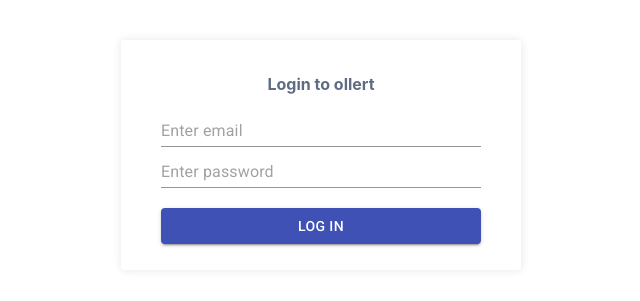
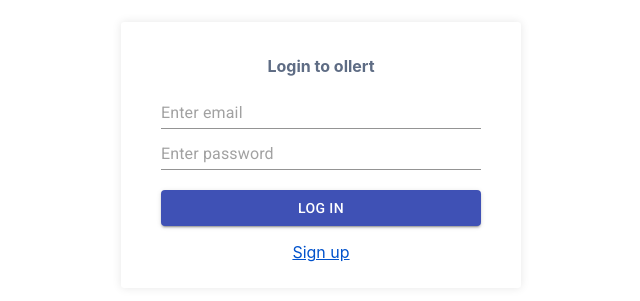
Before and after one commit to AlcidesA/ollert-client, a React (Create React App) app: page /login in a window 1280 px wide. Shown: the part 245-546 px from the top of the page, without its empty margins (319-959 px from the left). Built offline with nearby package versions, Linux system fonts and the light colour scheme; no server answers.

Commit message:
add signup link on login

```diff
--- a/src/views/Login/index.tsx
+++ b/src/views/Login/index.tsx
@@ -2,7 +2,7 @@
 import * as Yup from 'yup'
 import { useFormik } from 'formik'
 import { useHistory } from 'react-router-dom'
-import { Section, Title, Wrapper } from './styles'
+import { Section, Title, Wrapper, StyledLink } from './styles'
 import { Button, TextField, Box } from '@material-ui/core'
 import Api from '../../providers/Api'
 
@@ -63,6 +63,8 @@
             <Button fullWidth type="submit" color="primary" variant="contained">Log in</Button>
           </Box>
         </form>
+
+        <StyledLink to="/signup">Sign up</StyledLink>
       </Wrapper>
     </Section>
   )
--- a/src/views/Login/styles.ts
+++ b/src/views/Login/styles.ts
@@ -1,3 +1,4 @@
+import { Link } from 'react-router-dom'
 import styled from 'styled-components'
 
 export const Section = styled.section`
@@ -11,6 +12,7 @@
     max-width: 25rem;
     border-radius: 0.2rem;
     padding: 1.625rem 2.5rem;
+    text-align: center;
 
     @media (min-width: 768px){
         background-color: #FFF;
@@ -19,9 +21,13 @@
 `
 
 export const Title = styled.h1`
-    display: block;
     margin: 0.5rem 0 1rem;
     font-size: 1rem;
-    text-align: center;
     color: #5E6C84;
 `
+
+export const StyledLink = styled(Link)`
+    color: #0052CC;
+    display: inline-block;
+    margin-top: 1rem;
+`
```
